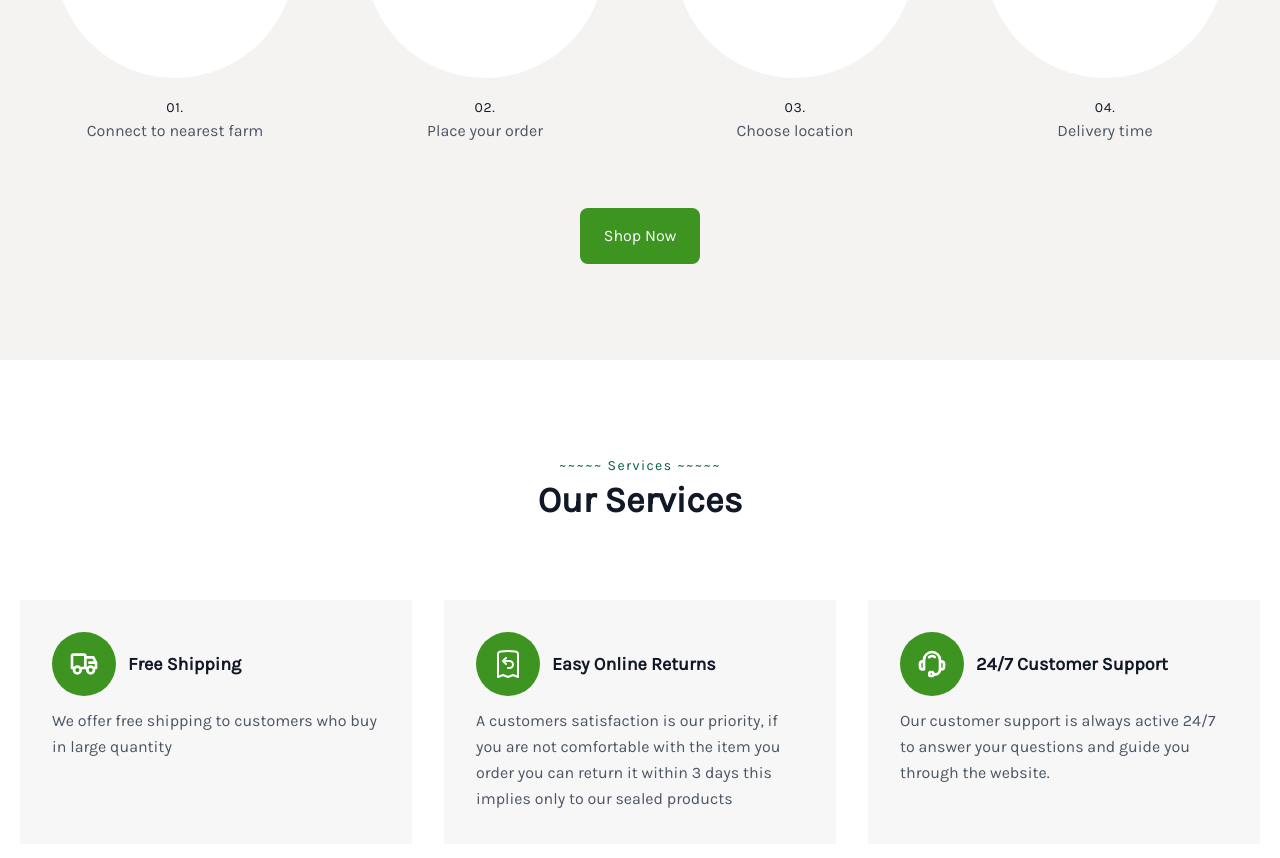
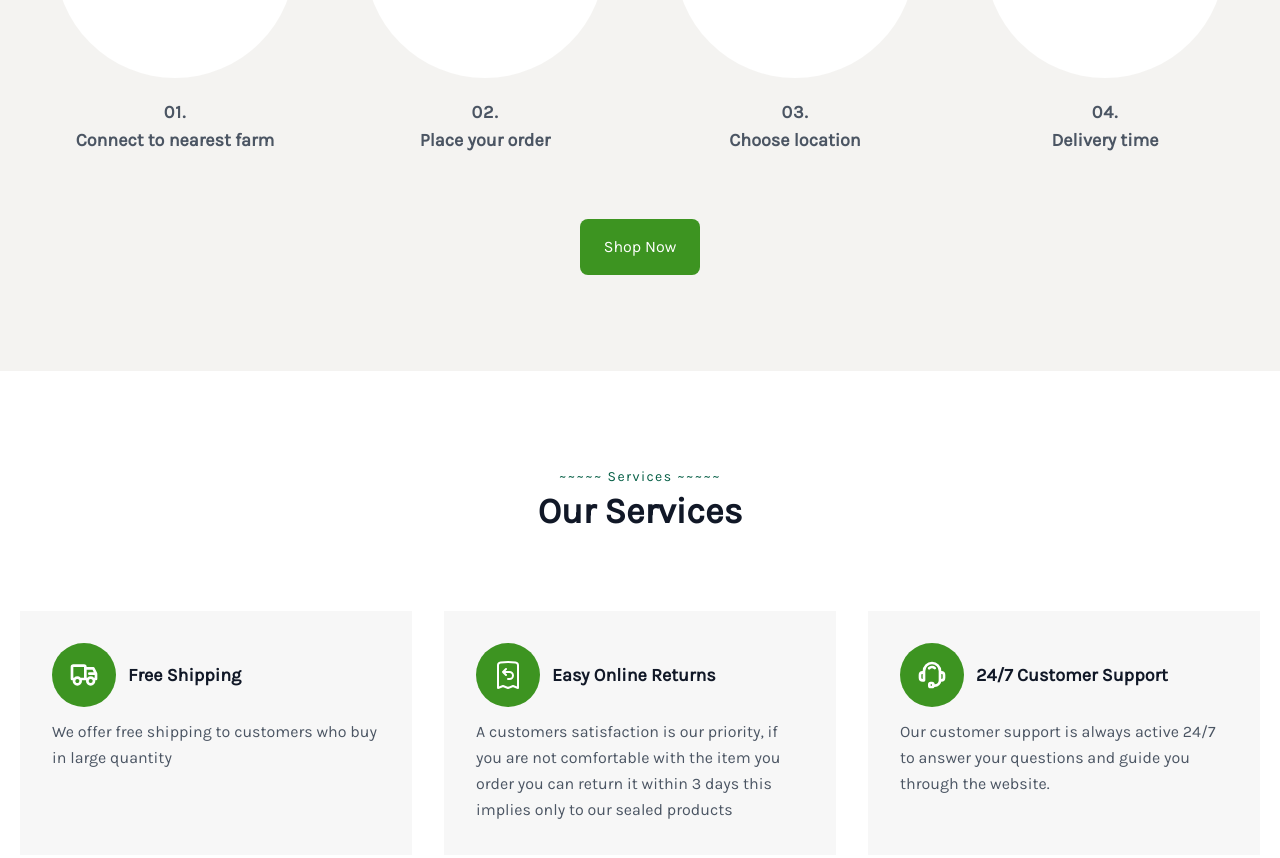
Before and after one commit to Emilsone/Farmpro-Website, a Vue app: page / in a window 1280 px wide. Shown: the part 2072-2930 px from the top of the page. Built offline with nearby package versions, Linux system fonts and the light colour scheme.

Commit message:
made ui changes to delivery page

```diff
--- a/src/components/DeliveryProcess.vue
+++ b/src/components/DeliveryProcess.vue
@@ -23,10 +23,10 @@
               </svg>
             </div>
 
-            <h2 class="text-gray-900 font-medium title-font tracking-wider text-sm">
+            <h2 class="text-grey-900 font-extrabold  title-font tracking-wider text-lg">
               01.
             </h2>
-            <p class="leading-relaxed">Connect to nearest farm</p>
+            <p class="leading-relaxed text-lg font-bold">Connect to nearest farm</p>
           </div>
         </div>
 
@@ -41,10 +41,10 @@
                   clip-rule="evenodd" />
               </svg>
             </div>
-            <h2 class="text-gray-900 font-medium title-font tracking-wider text-sm">
+            <h2 class="text-grey-900 font-extrabold  title-font tracking-wider text-lg">
               02.
             </h2>
-            <p class="leading-relaxed">Place your order</p>
+            <p class="leading-relaxed text-lg font-bold">Place your order</p>
           </div>
         </div>
         <div class="lg:w-1/4 w-5/6 lg:mb-0 mb-6 p-4 md:mx-auto">
@@ -58,10 +58,10 @@
                   clip-rule="evenodd" />
               </svg>
             </div>
-            <h2 class="text-gray-900 font-medium title-font tracking-wider text-sm">
+            <h2 class="text-grey-900 font-extrabold  title-font tracking-wider text-lg">
               03.
             </h2>
-            <p class="leading-relaxed">Choose location</p>
+            <p class="leading-relaxed text-lg font-bold">Choose location</p>
           </div>
         </div>
         <div class="lg:w-1/4 w-5/6 lg:mb-0 p-4 md:mx-auto">
@@ -75,10 +75,10 @@
                   d="M13 7h6l2 4m-8-4v8m0-8V6a1 1 0 0 0-1-1H4a1 1 0 0 0-1 1v9h2m8 0H9m4 0h2m4 0h2v-4m0 0h-5m3.5 5.5a2.5 2.5 0 1 1-5 0 2.5 2.5 0 0 1 5 0Zm-10 0a2.5 2.5 0 1 1-5 0 2.5 2.5 0 0 1 5 0Z" />
               </svg>
             </div>
-            <h2 class="text-gray-900 font-medium title-font tracking-wider text-sm">
+            <h2 class="text-grey-900 font-extrabold  title-font tracking-wider text-lg">
               04.
             </h2>
-            <p class="leading-relaxed">Delivery time</p>
+            <p class="leading-relaxed text-lg font-bold">Delivery time</p>
           </div>
         </div>
       </div>
```
